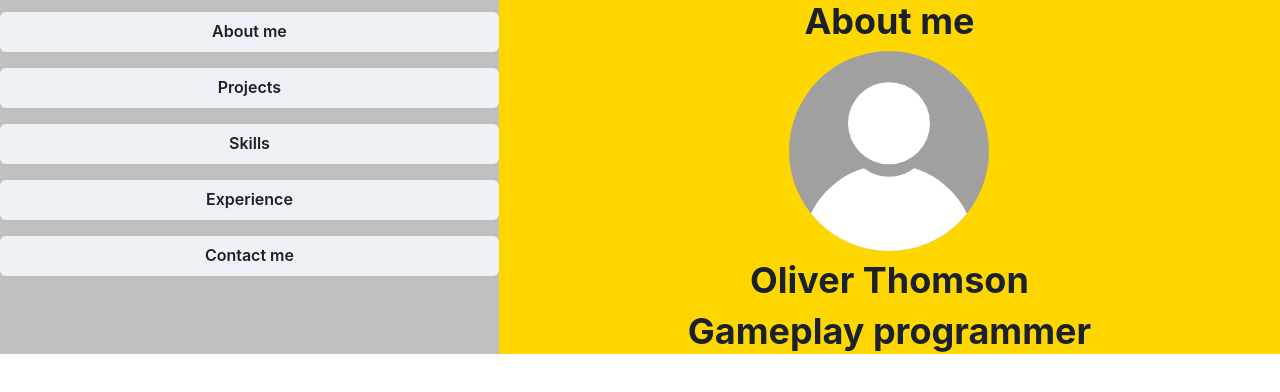
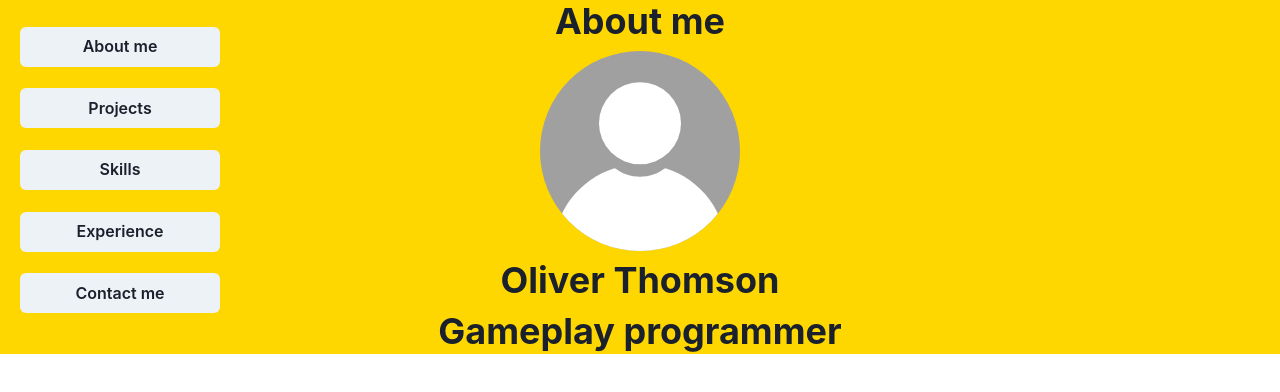
Before and after one commit to oliver2-thomson/portfolio-website, a React (Vite) app: page / in a window 1280 px wide. Shown: the top 392 px of the page. Built offline with nearby package versions, Linux system fonts and the light colour scheme.

Commit message:
Refactor: removed grid and added Boxes instead. NavBar fills the container it is in

```diff
--- a/src/App.tsx
+++ b/src/App.tsx
@@ -1,4 +1,4 @@
-import {Grid, GridItem} from "@chakra-ui/react";
+import {Box} from "@chakra-ui/react";
 import NavBar from "./components/NavBar";
 import AboutMe from "./components/AboutMe";
 import Projects from "./components/Projects";
@@ -12,18 +12,26 @@ function App() {
 
     return (
         <>
-            <Grid templateAreas={`"nav main"`}>
-                <GridItem area="nav" bg="silver">
+
+            <Box
+                // positioning for the box around the navbar - change later
+                position="fixed"
+                left="20px"
+                top="20px"
+                height="300px"
+                width="200px"
+            >
                 <NavBar onSelectPage={(page) => setSelectedPage(page)}/>
-                </GridItem>
-                <GridItem area="main" bg="gold">
+            </Box>
+            <Box backgroundColor="gold">
                 {selectedPage === 0 && <AboutMe/>}
                 {selectedPage === 1 && <Projects/>}
                 {selectedPage === 2 && <Skills/>}
                 {selectedPage === 3 && <Experience/>}
                 {selectedPage === 4 && <ContactMe/>}
-                </GridItem>
-            </Grid>
+            </Box>
+
+
         </>
     );
 }
--- a/src/components/AboutMe/AboutMe.tsx
+++ b/src/components/AboutMe/AboutMe.tsx
@@ -1,5 +1,4 @@
 import {Heading, Image, Stack} from "@chakra-ui/react";
-// @ts-expect-error issues importing SVG as module
 import headshot from '../../assets/about-me-anonymous.svg';
 
 const AboutMe = () => {
--- a/src/components/NavBar/NavBar.tsx
+++ b/src/components/NavBar/NavBar.tsx
@@ -1,4 +1,4 @@
-import {Button, Stack} from "@chakra-ui/react";
+import {Button, Flex, Stack} from "@chakra-ui/react";
 
 interface Props {
     onSelectPage: (id: number) => void;
@@ -15,7 +15,11 @@ const NavBar = ({onSelectPage}: Props) => {
 
     return (
         <>
-            <Stack spacing={4} marginY={3}>
+            <Flex direction="column" height="100%">
+                <Stack
+                    flex="1"
+                    justifyContent="space-around"
+                >
                     {pageMap.map(page => (
                         <Button
                             key={page.key}
@@ -24,6 +28,7 @@ const NavBar = ({onSelectPage}: Props) => {
                         >{page.text}</Button>
                     ))}
                 </Stack>
+            </Flex>
         </>
     );
 };
```
Lines whose indentation alone changed are shown as unchanged.
